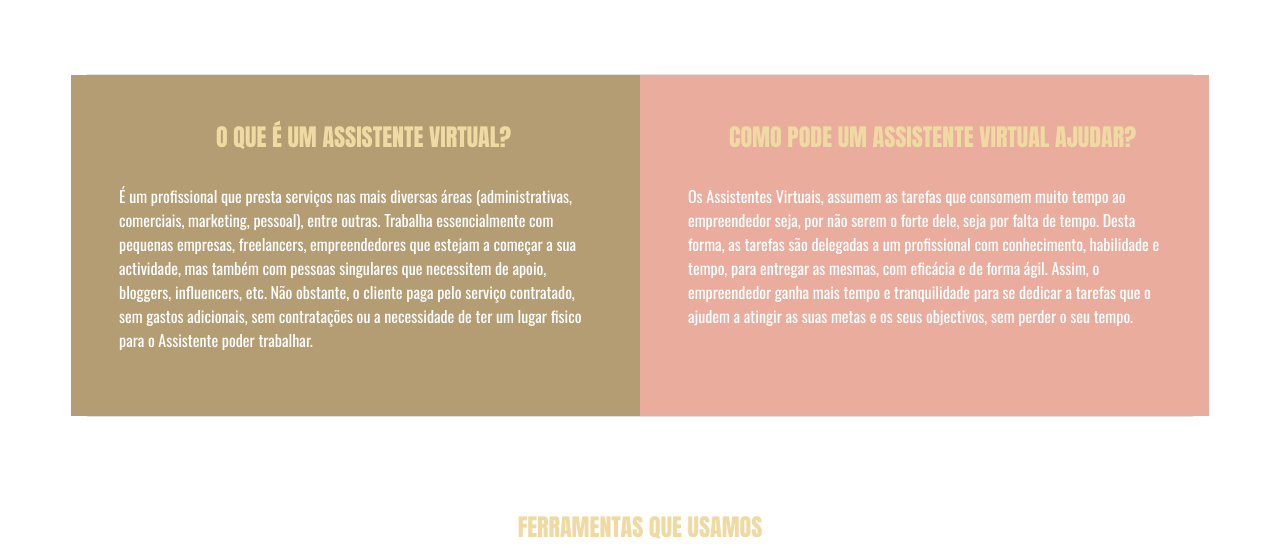
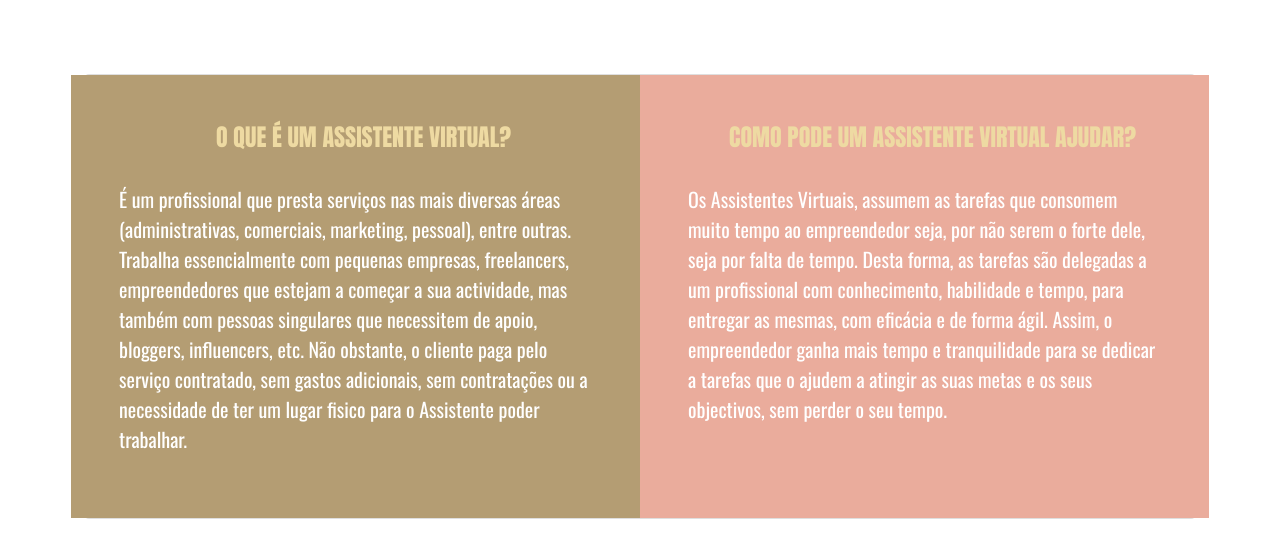
Before and after one commit to CatVeiga/av.assistentevirtual, a plain HTML site: page index.html in a window 1280 px wide. Shown: the part 527-1072 px from the top of the page. Drawn offline with nearby package versions, Linux system fonts and the light colour scheme.

Commit message:
change style

```diff
--- a/style.css
+++ b/style.css
@@ -144,3 +144,9 @@ footer {
 a:focus, a:hover, a:visited {
     text-decoration: none;
 }
+
+@media (min-width: 1200px) {
+    p {
+        font-size: 20px;
+    }
+}
```
